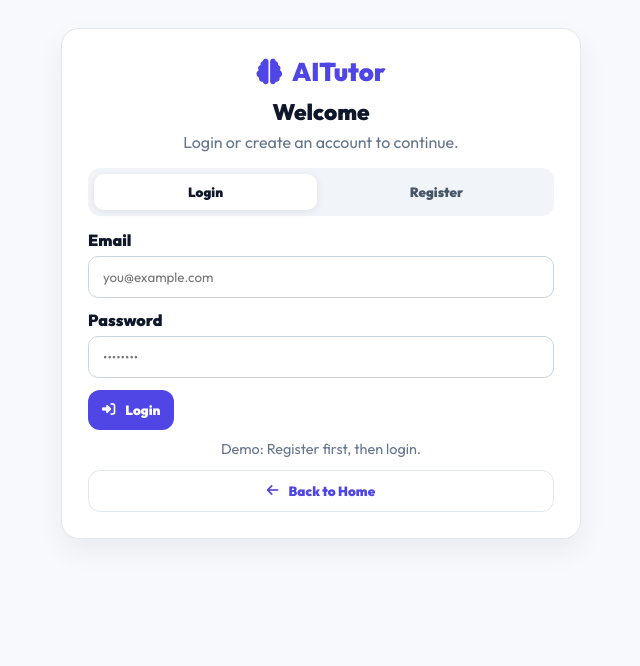
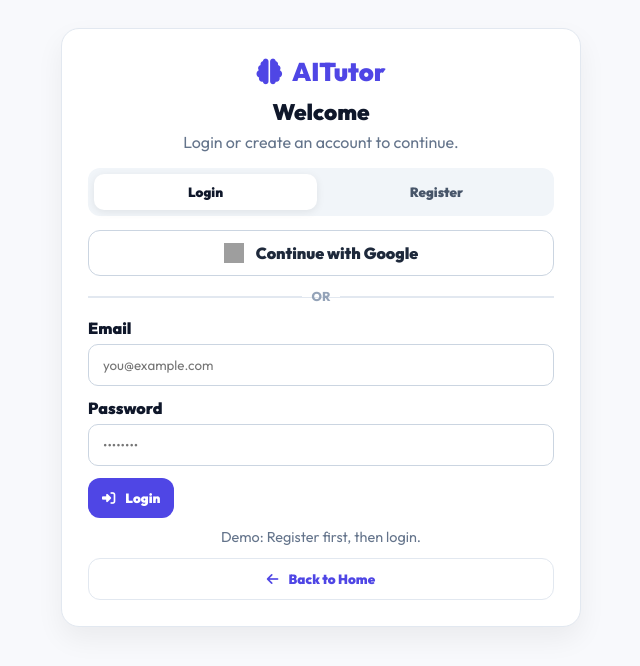
Before and after one commit to karya-karya/aiTutor, a plain HTML site: page frontend/index.html in a window 1280 px wide. Both pictures are taken after a click on the button "Login". Shown: the whole page, without its empty margins (319-959 px from the left). Drawn offline with Linux system fonts and the light colour scheme; grey boxes are pictures that could not be loaded.

Commit message:
Add Google login button to index.html

```diff
--- a/frontend/index.html
+++ b/frontend/index.html
@@ -199,6 +199,14 @@
 
           <!-- LOGIN FORM -->
           <form id="login-form" class="auth-form">
+            <button type="button" class="google-btn" id="btn-google-login">
+  <img src="https://www.svgrepo.com/show/475656/google-color.svg" alt="Google Logo" style="width:20px;height:20px;">
+  Continue with Google
+</button>
+
+<div class="auth-divider" style="margin: 20px 0; text-align:center; color:#94a3b8; font-size:0.8rem; border-bottom:1px solid #e2e8f0; line-height:0.1em;">
+    <span style="background:#fff; padding:0 10px;">OR</span>
+</div>
             <div class="form-group">
               <label>Email</label>
               <input type="email" id="login-email" placeholder="you@example.com" required />
```
